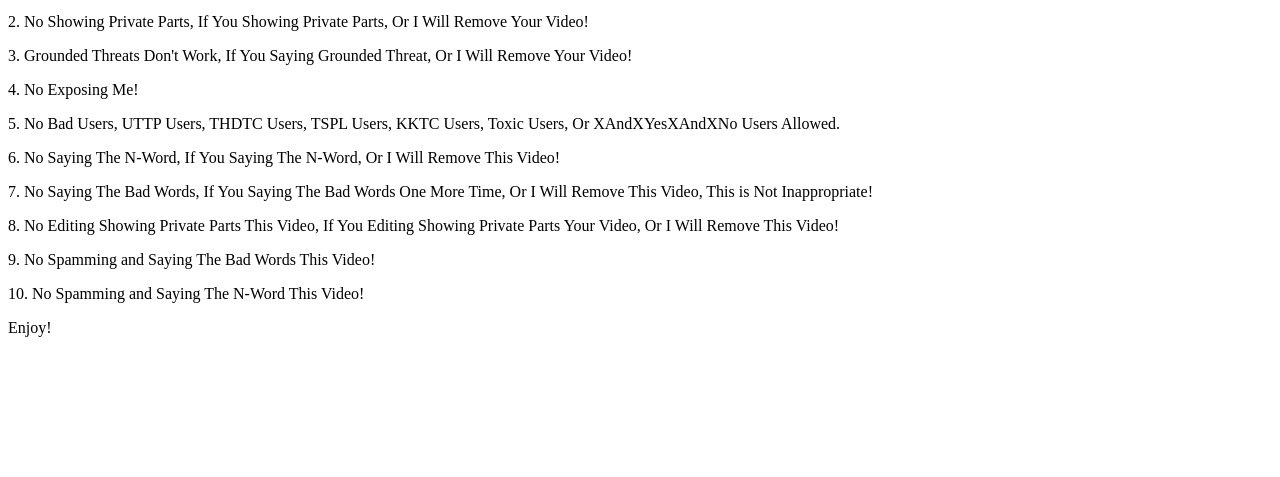
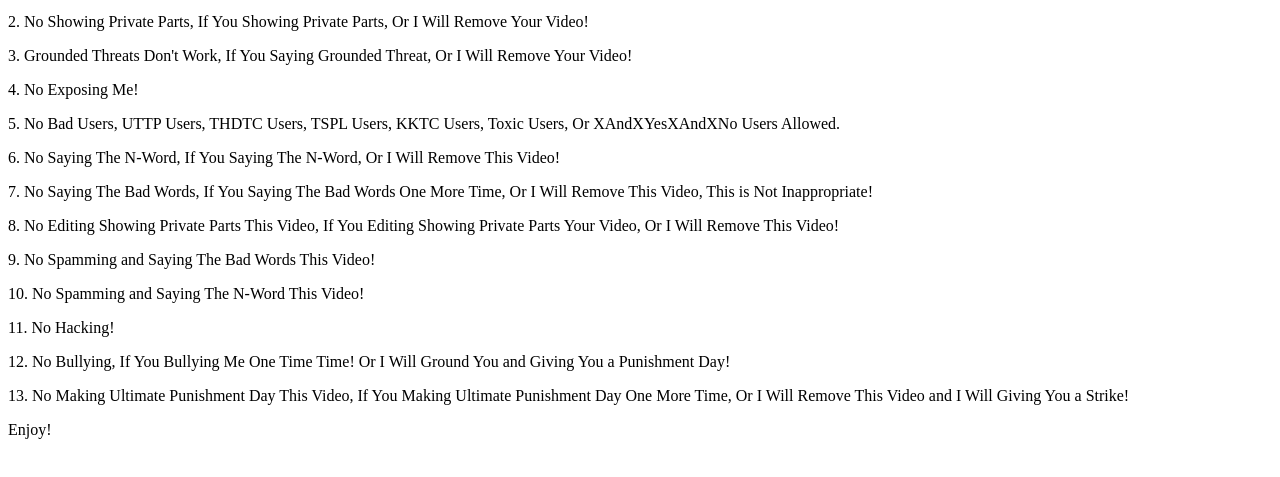
Before and after one commit to edytaniedzialkowska-dev/GoAnimate-Jacob2010-Edition, a website: page html/rules.html in a window 1280 px wide. Shown: the part 101-578 px from the top of the page. Drawn offline with Linux system fonts and the light colour scheme.

Commit message:
Update rules.html

```diff
--- a/html/rules.html
+++ b/html/rules.html
@@ -14,6 +14,9 @@
 <p>8. No Editing Showing Private Parts This Video, If You Editing Showing Private Parts Your Video, Or I Will Remove This Video!</p>
 <p>9. No Spamming and Saying The Bad Words This Video!</p>
 <p>10. No Spamming and Saying The N-Word This Video!</p>
+<p>11. No Hacking!</p>
+<p>12. No Bullying, If You Bullying Me One Time Time! Or I Will Ground You and Giving You a Punishment Day!</p>
+<p>13. No Making Ultimate Punishment Day This Video, If You Making Ultimate Punishment Day One More Time, Or I Will Remove This Video and I Will Giving You a Strike!</p>
 
 
 
```
